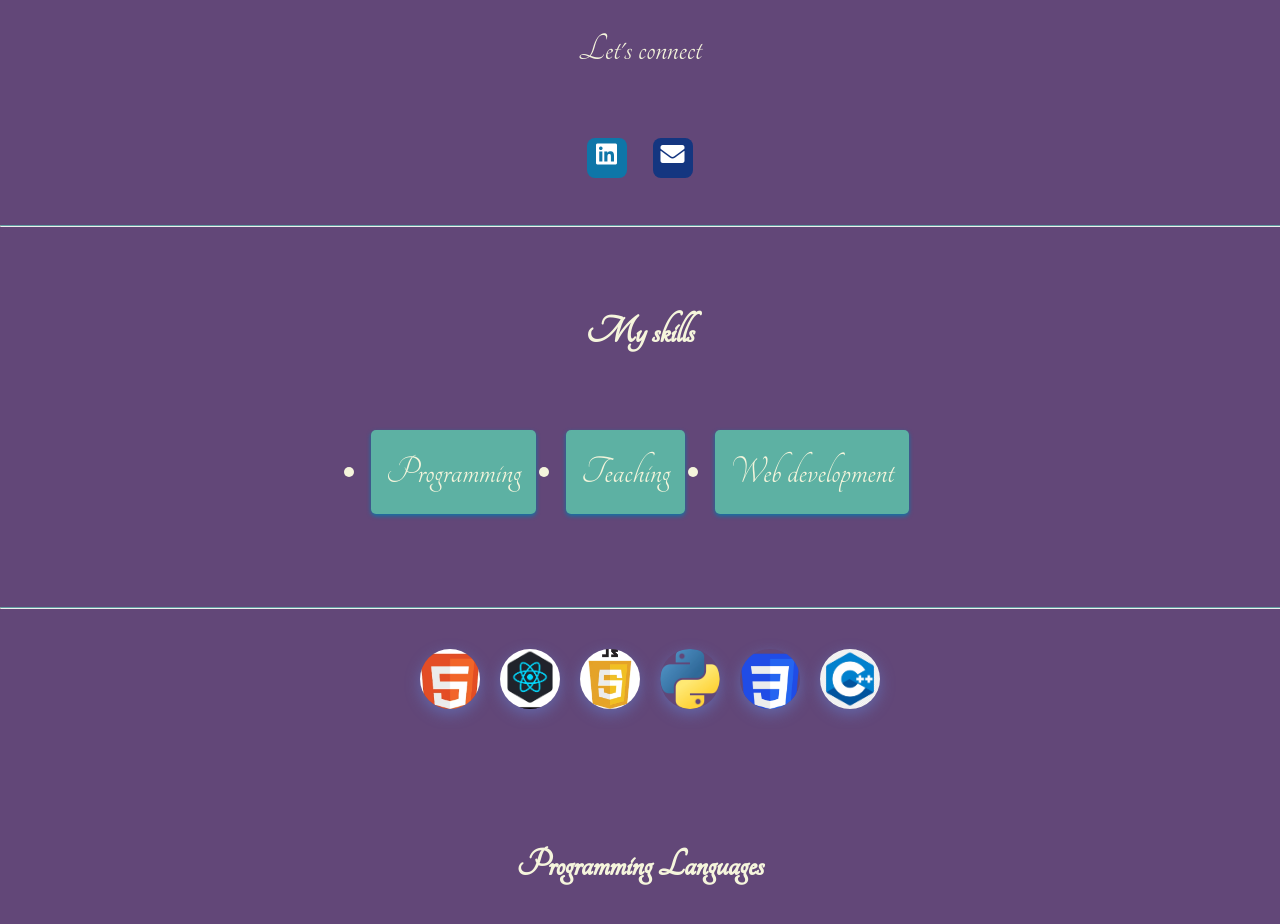
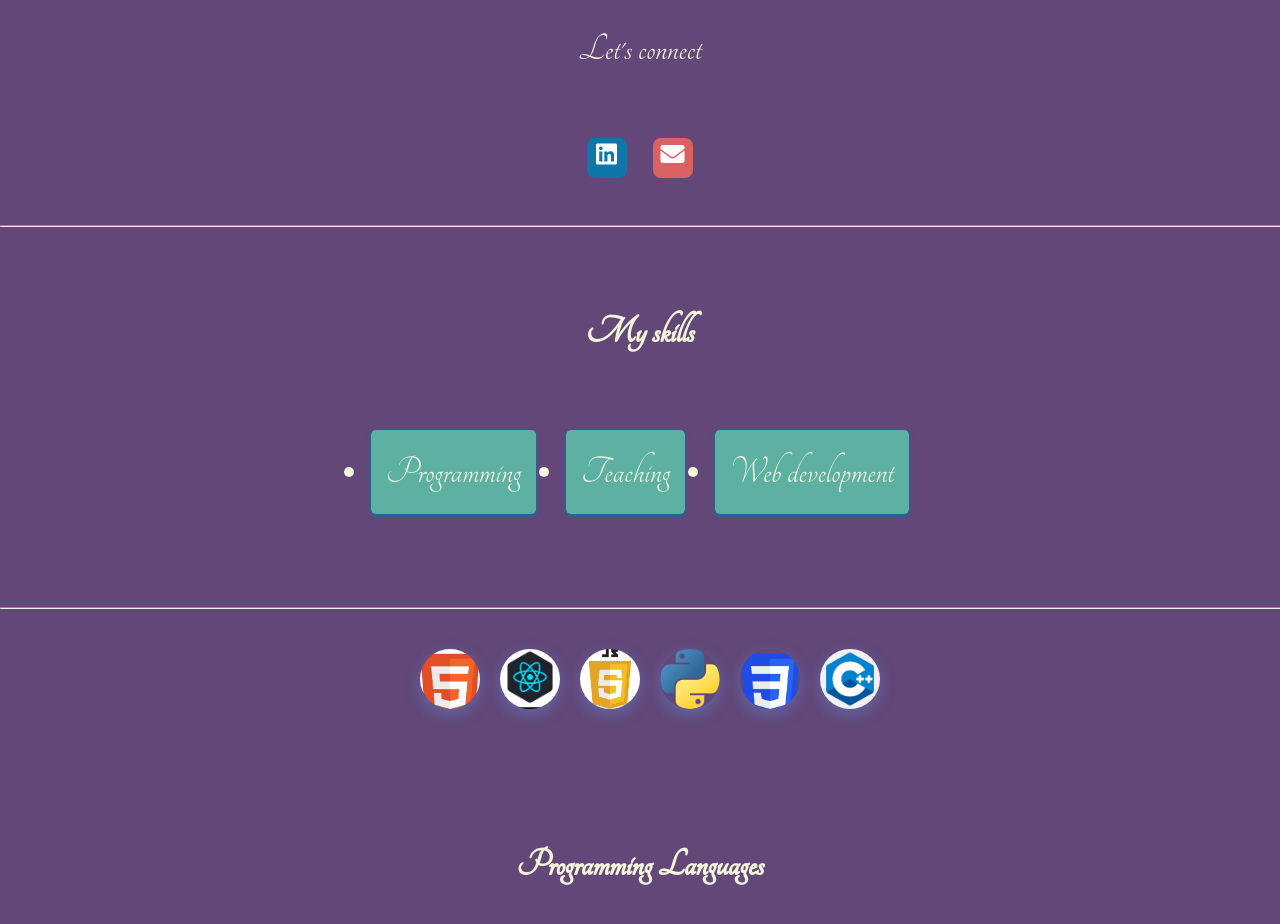
Before and after one commit to codewithMamtaR/AboutMamta, a plain HTML site: page index.html in a window 1280 px wide. Shown: the part 1020-1944 px from the top of the page. Drawn offline with Linux system fonts and the light colour scheme.

Commit message:
fix font awesome issue

```diff
--- a/day6.css
+++ b/day6.css
@@ -98,7 +98,7 @@ a:hover{
 
 }
 .email-icon{
-    background-color: hsl(221, 73%, 29%);
+    background-color: hsl(0, 62%, 62%);
 
 }
 .fas ,.fab{
--- a/index.html
+++ b/index.html
@@ -7,7 +7,7 @@
     </title>
     <link rel="stylesheet" href="day6.css">
     <link href="https://fonts.googleapis.com/css?family=Tangerine" rel="stylesheet">
-    <link href="https:use.fontawesome.com/releases/v5.15.4/css/all.css" rel="stylesheet">
+    <link href="https://use.fontawesome.com/releases/v5.15.4/css/all.css" rel="stylesheet">
     <script src="day6.js" defer></script>
 </head>
 <body>
@@ -32,7 +32,7 @@
             <h2>Contact Info</h2>
             <p>Let's connect</p>
             <a href="https://www.linkedin.com/in/mamta-r-965032165" class="icon-link linkedin-icon"><i class="fab fa-linkedin"></i></a>
-            <a href="mailto:mamtarathore161344.com" class="icon-link email-icon"><i class="fas fa-envelope"></i></a>
+            <a href="https://mail.google.com/mail/?view=cm&to=mamtarathore161344@gmail.com" class="icon-link email-icon"><i class="fas fa-envelope"></i></a>
         </section>
         <hr>
         <section>
```
